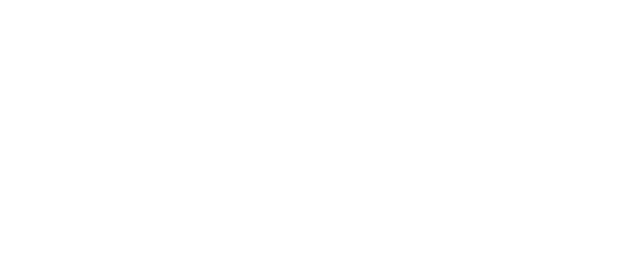
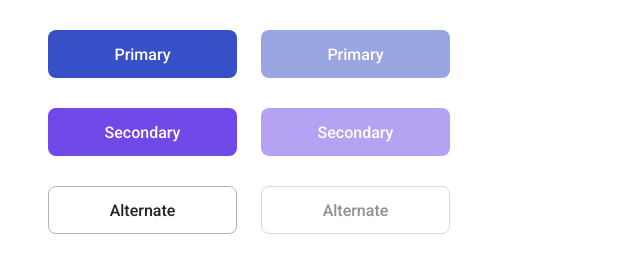
Before and after one commit to js-tasks-ru/htmlcss-20210812_morisa, a website: page 03-lection1/01-button/index.html in a window 1280 px wide. Shown: the whole page, without its empty margins (0-640 px from the left). Drawn offline with Linux system fonts and the light colour scheme.

Commit message:
add solution for 03-lection1

```diff
--- a/03-lection1/01-button/button.css
+++ b/03-lection1/01-button/button.css
@@ -1 +1,68 @@
 /* Стилизация кнопки */
+.box {
+  margin: 30px;
+}
+
+.button {
+  color: var(--white);
+  cursor: pointer;
+  font-style: normal;
+  font-weight: 500;
+  font-size: 16px;
+  line-height: 19px;
+  text-align: center;
+  border: none;
+  border-radius: 8px;
+  margin: 0 10px;
+  padding: 0 20px;
+  max-width: 189px;
+  width: 100%;
+  height: 48px;
+  transition: opacity 200ms ease-in-out, background 200ms ease-in-out;
+}
+
+.button:disabled {
+  opacity: 0.5;
+  cursor: default;
+}
+
+.button--primary {
+  background-color: var(--blue);
+}
+
+.button--primary:hover,
+.button--primary:active {
+  background-color: var(--blue-1);
+}
+
+.button--primary:disabled {
+  background-color: var(--blue);
+}
+
+.button--secondary {
+  background-color: var(--purple);
+}
+
+.button--secondary:hover,
+.button--secondary:active {
+  background-color: var(--purple-1);
+}
+
+.button--secondary:disabled {
+  background-color: var(--purple);
+}
+
+.button--alternate {
+  background-color: var(--white);
+  border: 1px solid var(--grey-3);
+  color: var(--black);
+}
+
+.button--alternate:hover,
+.button--alternate:active {
+  border-color: var(--grey-4);
+}
+
+.button--alternate:disabled {
+  border-color: var(--grey-3);
+}
--- a/03-lection1/01-button/index.html
+++ b/03-lection1/01-button/index.html
@@ -1,11 +1,26 @@
 <!DOCTYPE html>
 <!-- Страница с кнопкой -->
 <html lang="ru">
+
 <head>
   <link rel="stylesheet" href="../../assets/css/main.css">
   <link rel="stylesheet" href="./button.css">
 </head>
+
 <body>
+  <div class="box">
+    <button class="button button--primary">Primary</button>
+    <button class="button button--primary" disabled>Primary</button>
+  </div>
+  <div class="box">
+    <button class="button button--secondary">Secondary</button>
+    <button class="button button--secondary" disabled>Secondary</button>
+  </div>
+  <div class="box">
+    <button class="button button--alternate">Alternate</button>
+    <button class="button button--alternate" disabled>Alternate</button>
+  </div>
 
 </body>
+
 </html>
--- a/assets/css/main.css
+++ b/assets/css/main.css
@@ -5,7 +5,9 @@
     --black: #212429;
     --pink: #F784AD;
     --purple: #7048E8;
+    --purple-1: #5028C6;
     --blue: #374FC7;
+    --blue-1: #213eb3;
     --red: #F03D3E;
     --grey-1: #F8F9FA;
     --grey-2: #DDE2E5;
--- a/assets/fonts/fonts.css
+++ b/assets/fonts/fonts.css
@@ -1 +1,3 @@
 @import url('https://fonts.googleapis.com/css2?family=Roboto:ital,wght@0,100;0,300;0,400;0,500;0,700;0,900;1,100;1,300;1,400;1,500;1,700;1,900&display=swap');
+
+@import url('https://fonts.googleapis.com/css2?family=Inter&display=swap');
```
Also changed, not shown: 03-lection1/02-accordion/accordion.css (+50 -0 lines), 03-lection1/02-accordion/index.html (+31 -5 lines). Lines whose indentation alone changed are shown as unchanged.
